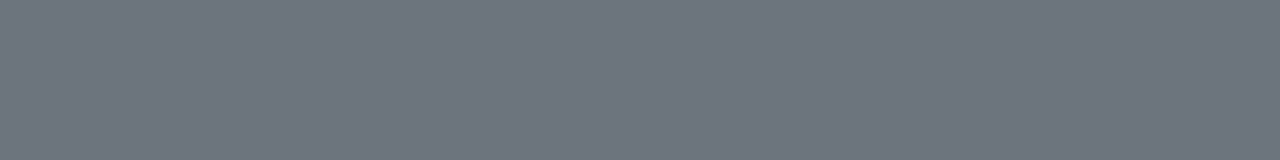
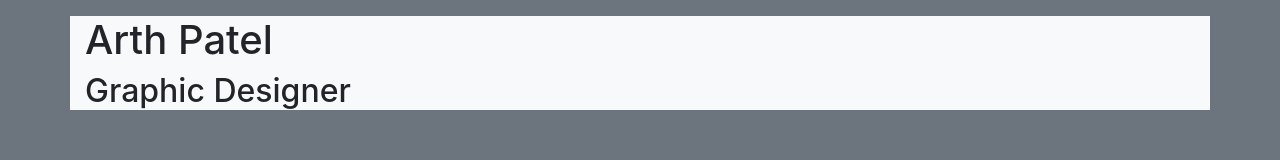
Before and after one commit to Arth0106/cookiespage-, a plain HTML site: page components.html in a window 1280 px wide. Drawn offline with nearby package versions, Linux system fonts and the light colour scheme.

Commit message:
add header content and title

```diff
--- a/components.html
+++ b/components.html
@@ -15,7 +15,8 @@
         </aside>
         <article>
             <header>
-
+                <h1>Arth Patel</h1>
+                <h2>Graphic Designer</h2>
             </header>
         </article>
     </main>
```
